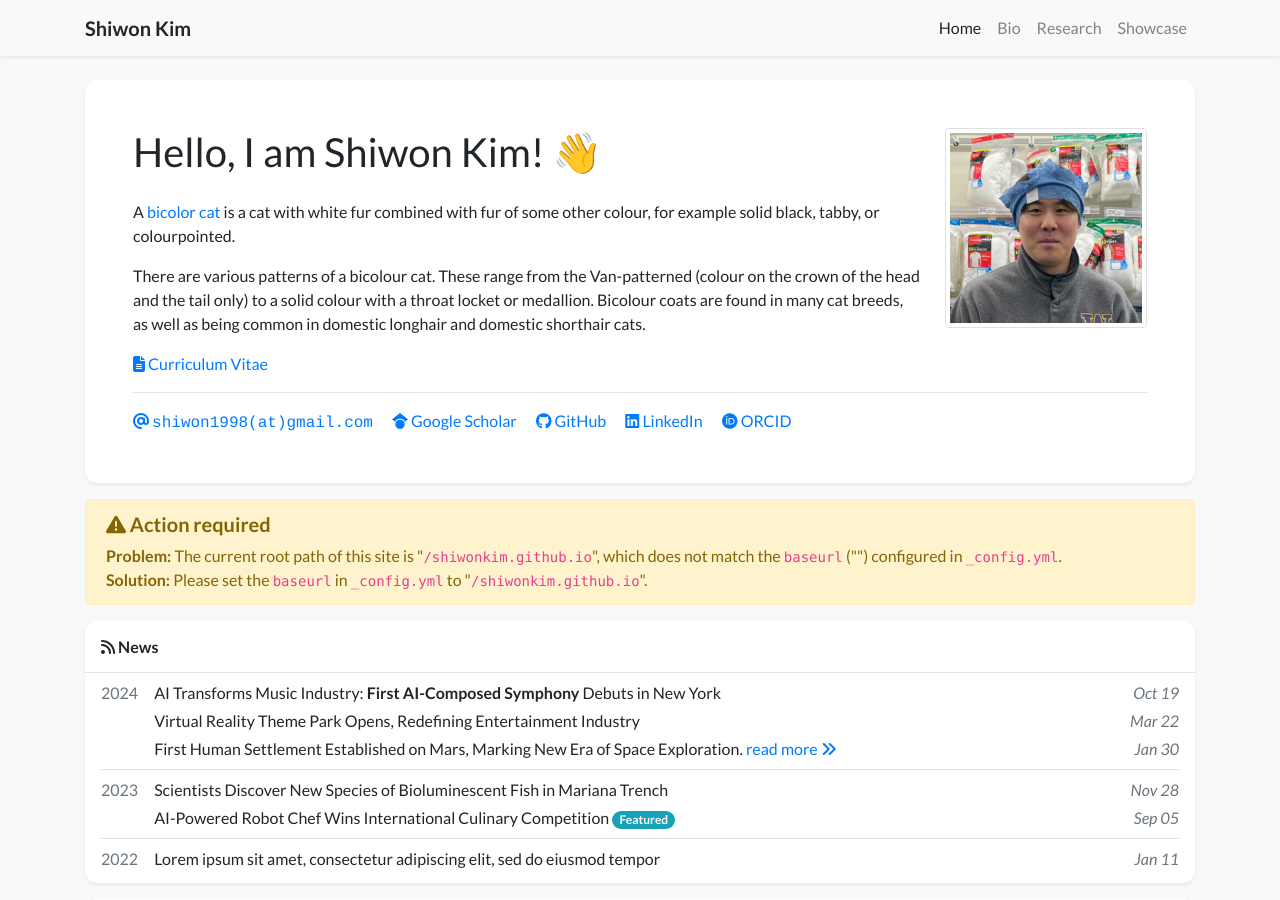
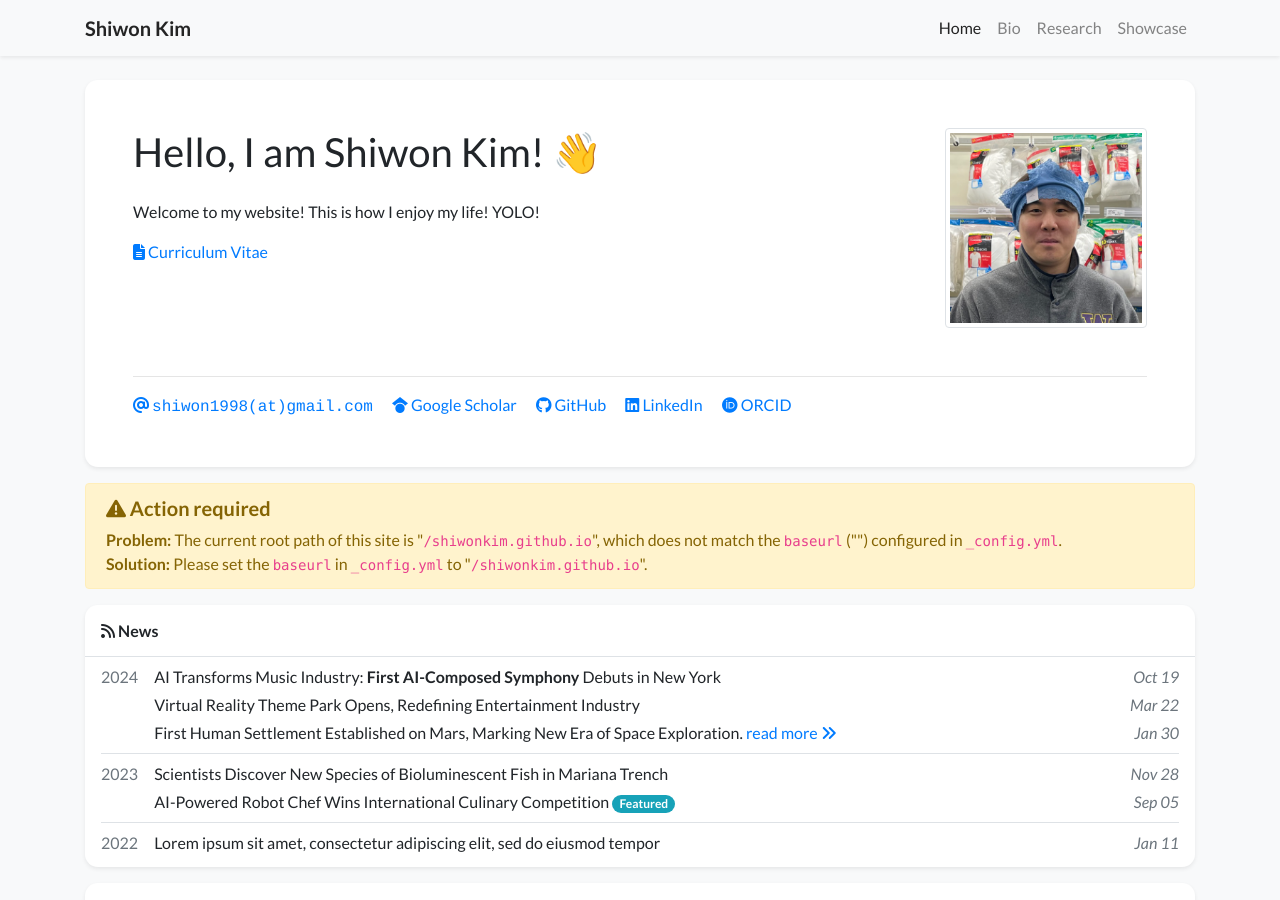
Before and after one commit to shiwonkim/shiwonkim.github.io, a Jekyll site: the page built from index.html, in a window 1280 px wide and 900 px high. Built offline with Jekyll 4.4.1, drawn with Linux system fonts in a browser that asks for light colours; nearby versions of some CDN libraries; a style sheet for code colours, icons or effects is not loaded.

Commit message:
edit profile

```diff
--- a/_data/profile.yml
+++ b/_data/profile.yml
@@ -22,12 +22,7 @@
 short_bio_text_justify: false
 short_bio: >-
   <p>
-    A <a href="https://en.wikipedia.org/wiki/Bicolor_cat" target="_blank">bicolor cat</a> is a cat with white fur combined with fur of some other colour, for example solid black, tabby, or colourpointed.
-  </p>
-  <p>
-    There are various patterns of a bicolour cat. These range from the Van-patterned (colour on the crown of the head
-    and the tail only) to a solid colour with a throat locket or medallion. Bicolour coats are found in many cat breeds,
-    as well as being common in domestic longhair and domestic shorthair cats.
+    Welcome to my website! This is how I enjoy my life! YOLO!
   </p>
 
 portrait_url: /assets/images/photos/temp.png
```
